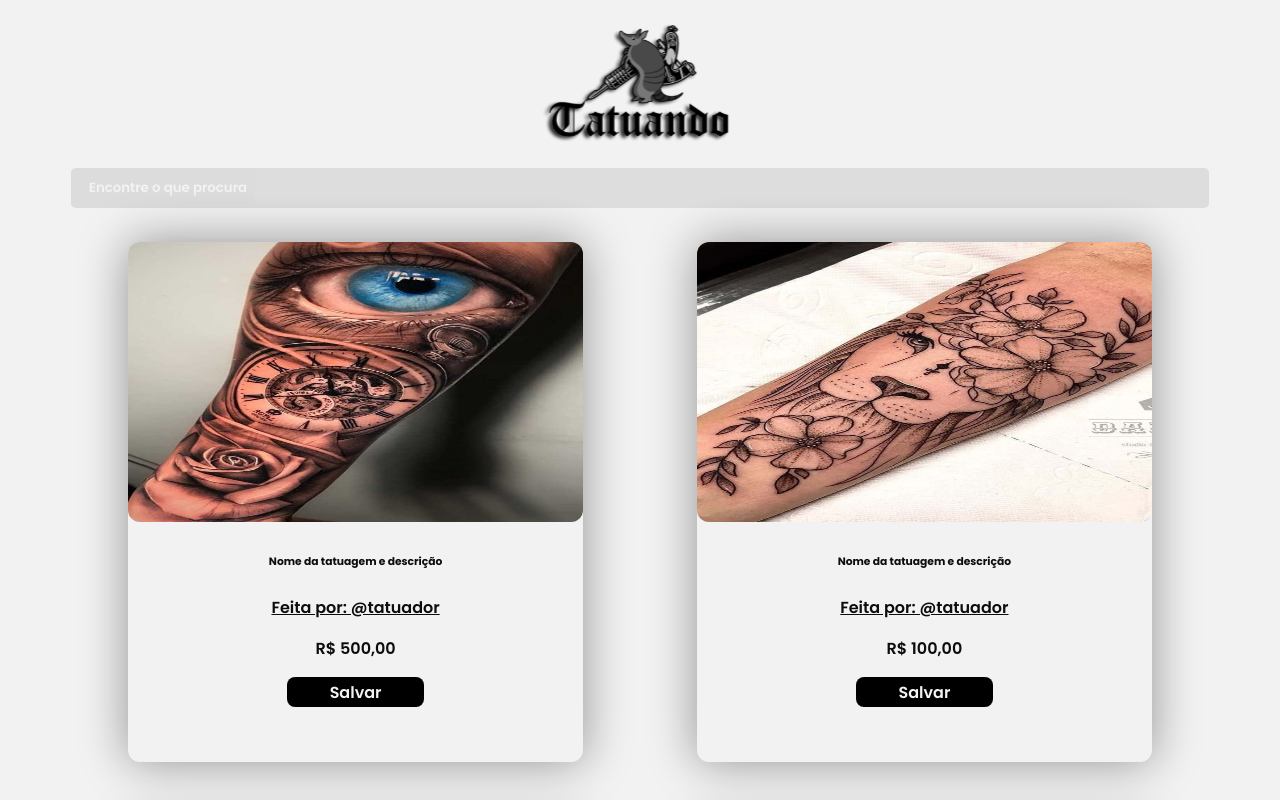
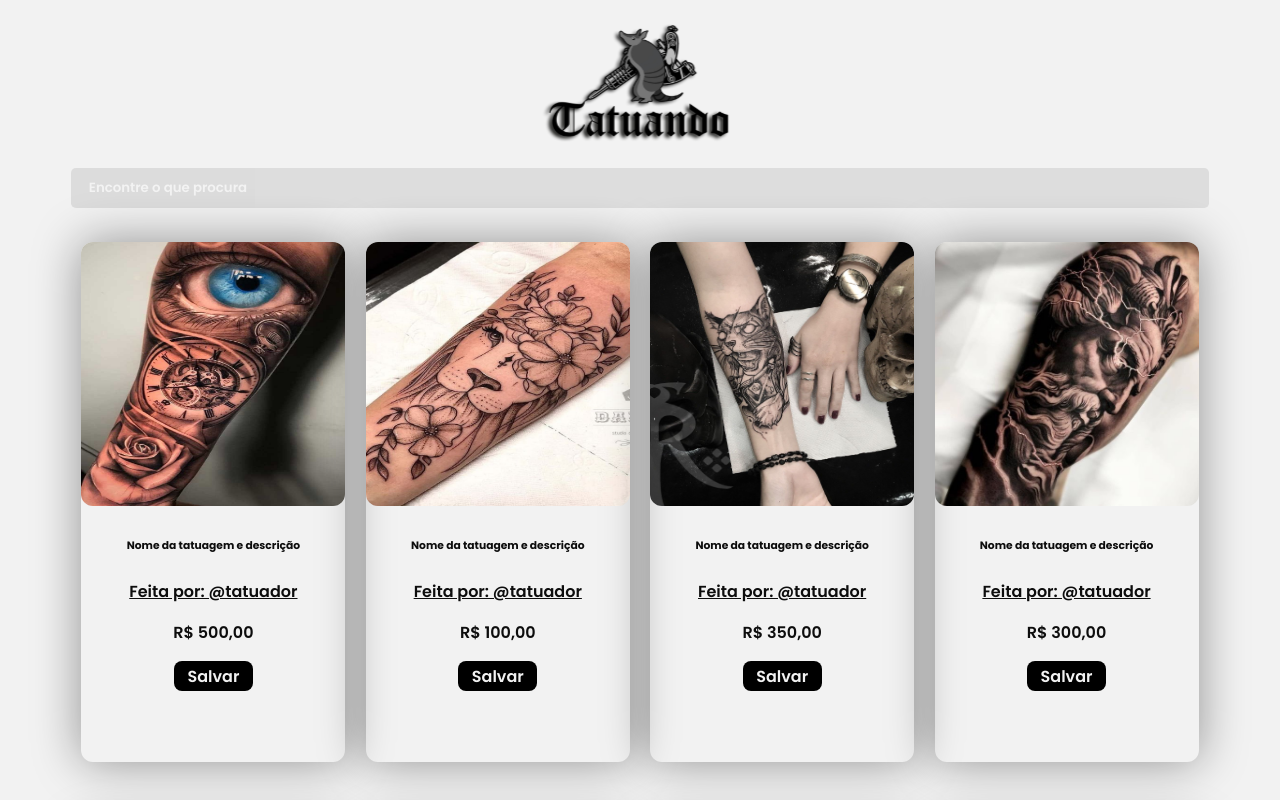
Before and after one commit to dsm-cefet-rj/trabalho2021-1-grupo-1-psw-2021-1, a React (Create React App) app in the folder frontend/: page / in a window 1280 px wide. Shown: the top 800 px of the page. Built offline with nearby package versions, Linux system fonts and the light colour scheme.

Commit message:
Adjusting card size on Card.css

```diff
--- a/frontend/src/styles/Card.css
+++ b/frontend/src/styles/Card.css
@@ -44,13 +44,13 @@
         text-align: center;
         margin: 3% auto;
         display: block;
-        width: 40%;
+        width: 33vh;
         height: 65vh;
     }
     .cards img {
         border-radius: 0.75rem;
         width: 100%;
-        height: 35vh;
+        height: 33vh;
         overflow: hidden;
     }
     .cards .btn-salvar {
```
Also changed, not shown: 1 other file (tests, documents, lock files or other folders).
